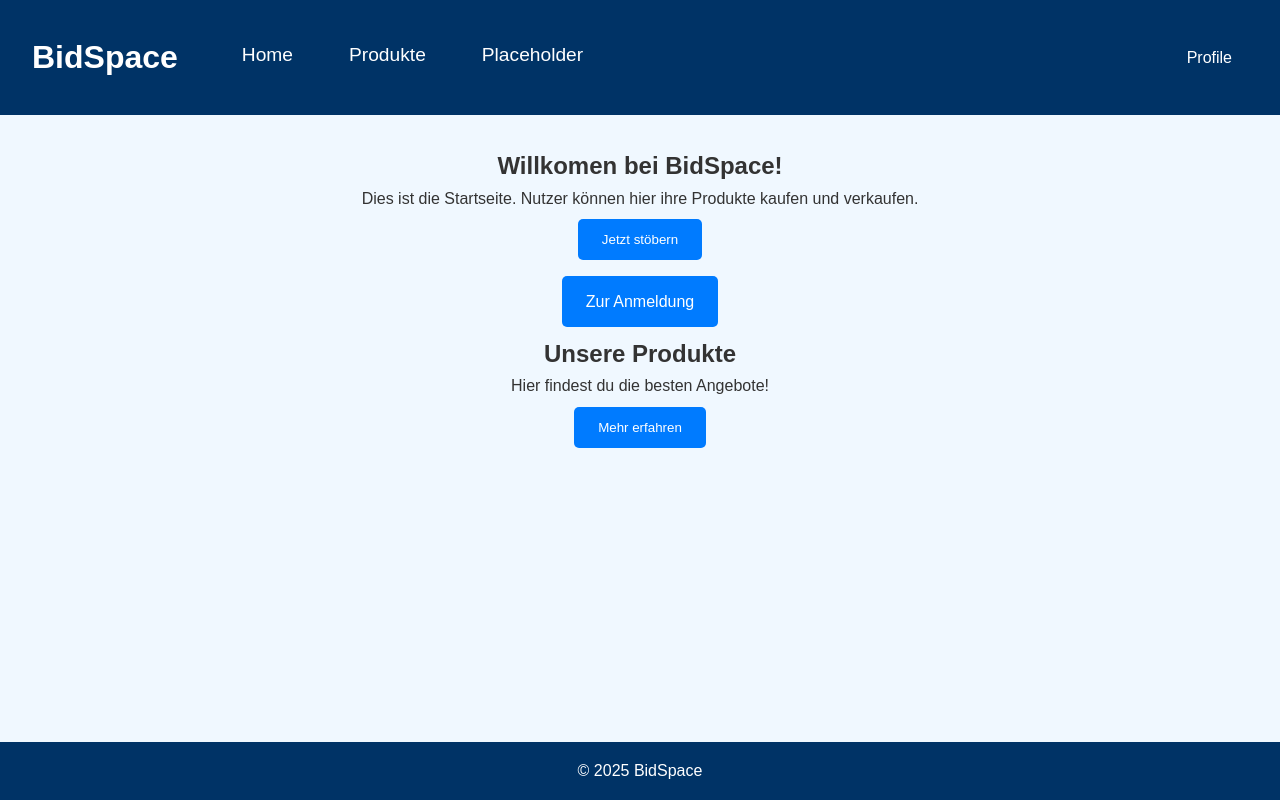
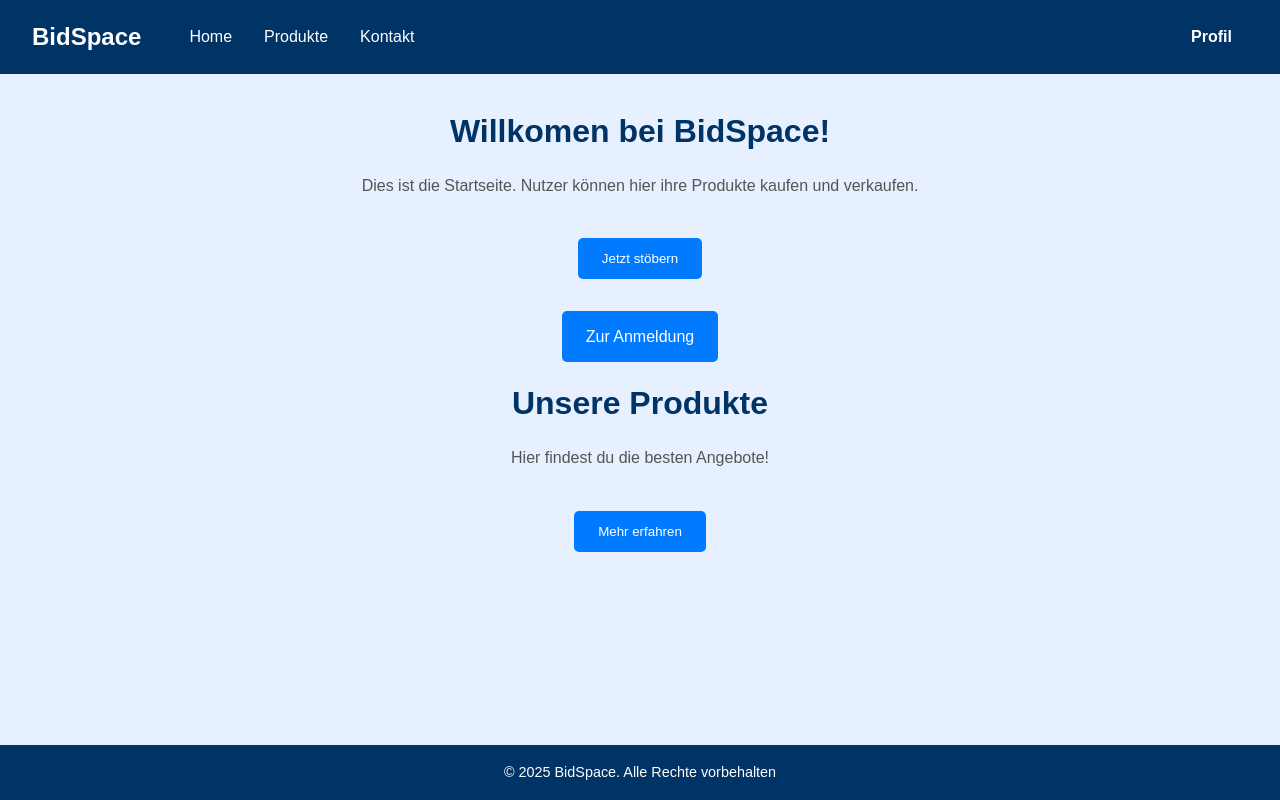
Before and after one commit to trupper61/db-internship-webpage, a plain HTML site: page index.html in a window 1280 px wide. Drawn offline with Linux system fonts and the light colour scheme.

Commit message:
Fixed nav-bar; CSS-overhaul

```diff
--- a/css/styles.css
+++ b/css/styles.css
@@ -7,9 +7,7 @@
 body {
     font-family: Arial, Helvetica, sans-serif;
     line-height: 1.6;
-    margin: 0;
-    padding: 0;
-    background-color: #f0f8ff;
+    background-color: #e6f0ff;
     color:#333;
     min-height: 100vh;
     display: flex;
@@ -19,51 +17,46 @@ body {
 nav {
     background-color: #003366;
     color: white;
-    padding: 1rem;
+    padding: 1rem 2rem;
     display: flex;
-    justify-content: flex-start;
+    align-items: center;
 }
 
 #comp-name {
-    padding: 1rem;
-    font-size:2rem;
-}
-
-a {
-    text-decoration: none;
+    font-size: 1,8rem;
+    font-weight: bold;
+    margin-right: 2rem;
 }
 
 #nav-items{
-    font-size: larger;
+    display: flex;
     list-style: none;
-    margin-left: 1rem;
-    display: flex;
+    list-style: none;
 }
 
-.nav-item{
-    padding: 1.5rem;
-    margin-left: 0.5rem;
+.nav-item a{
+    color: white;
     text-decoration: none;
+    padding: 0.5rem 1rem;
     border-radius: 5px;
+    transition: background-color 0.3s ease;
+}
+
+.nav-item a:hover {
+    background-color: #03478a;
 }
 
 #profile-item{
     margin-left: auto;
-    align-self: center;
-    justify-content: center;
-    margin-right: 2rem;
     color: white;
+    text-decoration: none;
+    font-weight: bold;
+    padding: 0.5rem 1rem;
+    border-radius: 5px;
+    transition: background-color 0.3s ease;
 }
 
-.nav-item a{
-    color: white;
-}
-
-.nav-item:current{
-    background-color: #012952;
-}
-
-.nav-item:hover{
+#profile-item:hover {
     background-color: #03478a;
 }
 
@@ -73,29 +66,40 @@ main {
     text-align: center;
 }
 
+main h2{
+    margin-bottom: 1rem;
+    font-size: 2rem;
+    color: #003366;
+}
+
+main p {
+    margin-bottom: 1.5rem;
+    font-size: 1rem;
+    color: #555;
+}
+
+main button, main a {
+    color: white;
+    background-color: #007BFF;
+    display: inline-block;
+    border: none;
+    padding: 0.8rem 1.5rem;
+    margin: 1rem 0.5rem;
+    border-radius: 5px;
+    text-decoration: none;
+    cursor: pointer;
+    transition: background-color 0.3s ease;
+}
+
+main button:hover, main a:hover{
+    background-color: #0056b3;
+}
+
 footer {
     background-color: #003366;
     color:white;
     text-align: center;
     padding: 1rem;
-    position: relative;
-    bottom: 0;
-    width: 100%;
     margin-top: auto;
+    font-size: 0.9rem;
 }
-
-main button, main a {
-    color: white;
-    background-color: #007BFF;
-    border: none;
-    padding: 0.8rem 1.5rem;
-    margin: 0.5rem;
-    border-radius: 5px;
-    text-decoration: none;
-    cursor: pointer;
-    display: inline-block;
-}
-
-main button:hover, main a:hover{
-    background-color: #0056b3;
-}
--- a/index.html
+++ b/index.html
@@ -13,10 +13,10 @@
         <ul id="nav-items">
             <li class="nav-item"><a href="#Home">Home</a></li>
             <li class="nav-item"><a href="#products">Produkte</a></li>
-            <li class="nav-item"><a href="#">Placeholder</a></li>
+            <li class="nav-item"><a href="#kontakt">Kontakt</a></li>
             <li><div id="middle"></div></li>
         </ul>
-        <a href="#Profile" id="profile-item">Profile</a>
+        <a href="#Profile" id="profile-item">Profil</a>
     </nav>
     <main>
         <section>
@@ -33,7 +33,7 @@
         </section>
     </main>
     <footer>
-        <p>&copy; 2025 BidSpace</p>
+        <p>&copy; 2025 BidSpace. Alle Rechte vorbehalten</p>
     </footer>
 </body>
 </html>
```
